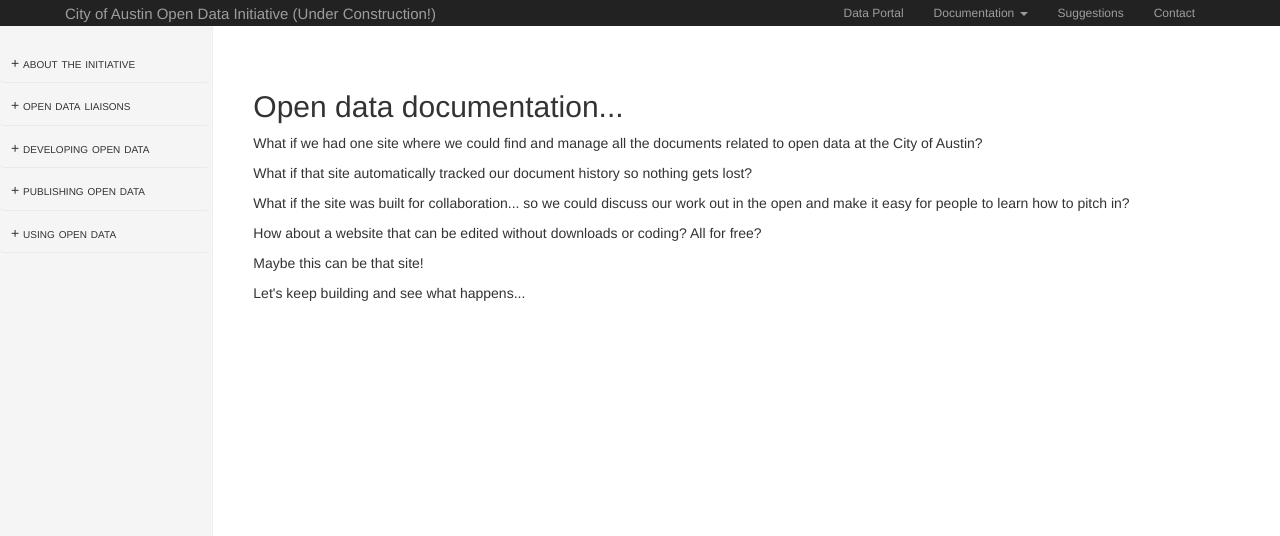
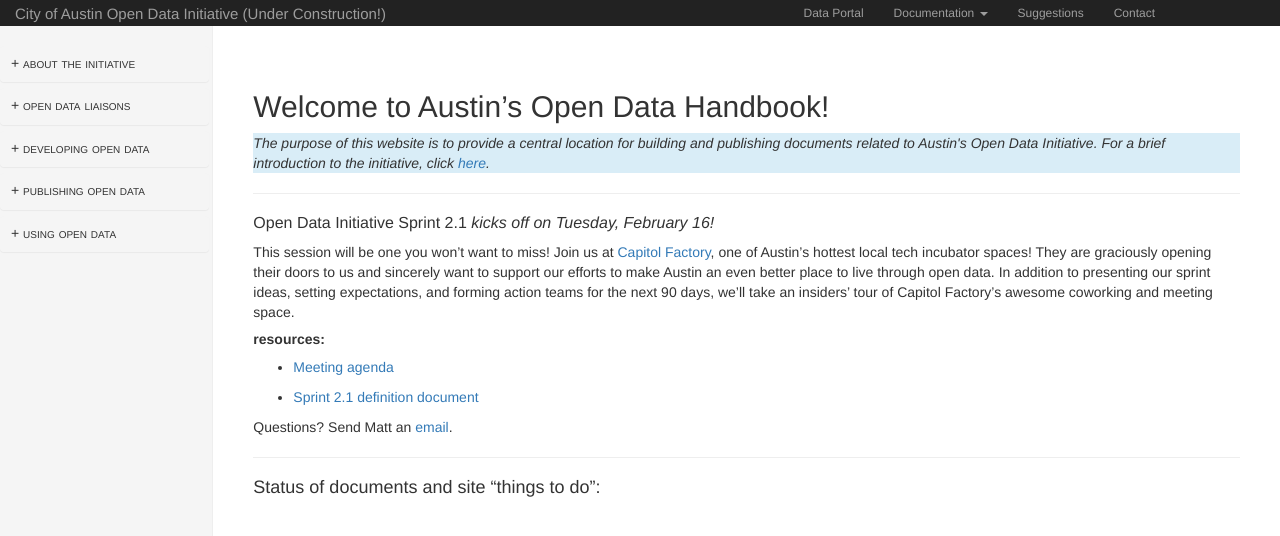
Before and after one commit to cityofaustin/open-data-manual, a Jekyll site: the page built from index.md, in a window 1280 px wide. Shown: the top 536 px of the page. Built offline with Jekyll 4.4.1, drawn with Linux system fonts in a browser that asks for light colours; nearby versions of some CDN libraries; the list of posts is cut into pages by our own code.

Commit message:
start fixing nav alignment, update landing page

```diff
--- a/components/css/custom.css
+++ b/components/css/custom.css
@@ -1,4 +1,11 @@
 /* custom styles by hailey... dev version */
+
+
+nav div.container {
+  margin-left: 5px;
+  margin-right: 5px;
+  padding-right: 5px;
+}
 
 
 .panel-title {
--- a/index.html
+++ b/index.md
@@ -3,19 +3,29 @@
 title: Open Data Manual
 ---
 
-<h1>Open data documentation...</h1>
+# Welcome to Austin's Open Data Handbook!
 
-<p>What if we had one site where we could find and manage all the documents related to open data at the City of Austin?</p>
+<p class="bg-info"><em>The purpose of this website is to provide a central location for building and publishing documents related to Austin's Open Data Initiative. For a brief introduction to the initiative, click <a href="{{site.baseurl}}/about">here</a>.</em></p>
 
-<p>What if that site automatically tracked our document history so nothing gets lost?</p>
 
-<p>What if the site was built for collaboration... so we could discuss our work out in the open and make it easy for people to learn how to pitch in?</p>
+***
 
-<p>How about a website that can be edited without downloads or coding? All for free?</p>
+#### Open Data Initiative Sprint 2.1 *kicks off on Tuesday, February 16!*
 
-<p>Maybe this can be that site!</p>
+ This session will be one you won’t want to miss! Join us at [Capitol Factory](https://capitalfactory.com/), one of Austin's hottest local tech incubator spaces! They are graciously opening their doors to us and sincerely want to support our efforts to make Austin an even better place to live through open data. In addition to presenting our sprint ideas, setting expectations, and forming action teams for the next 90 days, we'll take an insiders' tour of Capitol Factory's awesome coworking and meeting space.
 
-<p>Let's keep building and see what happens...</p>
+##### **resources:**
+
+- [Meeting agenda](https://docs.google.com/document/d/1HVjI4ZiXROxwRb1zfkcu6m26YGvJW29Y85HhKBc-PAI/)
+
+- [Sprint 2.1 definition document]({{site.baseurl}}/projects/sprint_2_1)
+
+
+Questions? Send Matt an [email](matthew.esquibel@austintexas.gov).
+
+***
+
+### Status of documents and site "things to do":
 
 
 
```
Also changed, not shown: about.md (+1 -1 lines).
